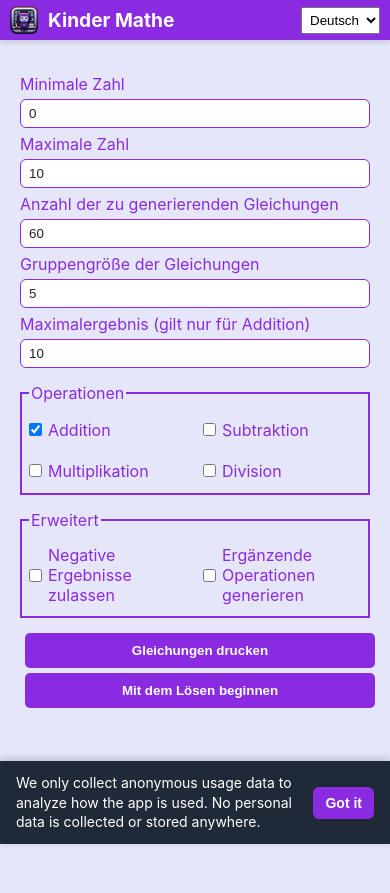
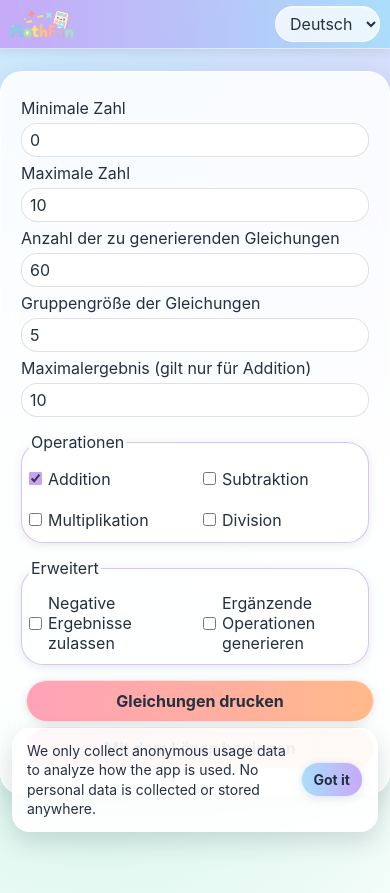
Before and after one commit to ashajjar/kids-math-app, a React (Create React App) app: page / in a window 390 px wide. Built offline with nearby package versions, Linux system fonts and the light colour scheme.

Commit message:
Updates app styling: replaced hardcoded colors with CSS variables, enhanced button and form styles, applied gradient backgrounds, and improved responsiveness across components. Added new app and logo assets.

```diff
--- a/src/App.css
+++ b/src/App.css
@@ -1,5 +1,7 @@
 .App {
   text-align: center;
+  min-height: 100vh;
+  color: var(--text);
 }
 
 .App-logo {
@@ -14,18 +16,18 @@
 }
 
 .App-header {
-  background-color: #282c34;
+  background-color: transparent;
   min-height: 100vh;
   display: flex;
   flex-direction: column;
   align-items: center;
   justify-content: center;
   font-size: calc(10px + 2vmin);
-  color: white;
+  color: var(--text);
 }
 
 .App-link {
-  color: #61dafb;
+  color: #2f6f9b;
 }
 
 @keyframes App-logo-spin {
--- a/src/components/CookieBanner.js
+++ b/src/components/CookieBanner.js
@@ -35,14 +35,16 @@ function CookieBanner() {
   // Inline styles kept minimal and CSP permits 'unsafe-inline' for styles in index.html
   const containerStyle = {
     position: 'fixed',
-    left: 0,
-    right: 0,
-    bottom: 0,
+    left: 12,
+    right: 12,
+    bottom: 12,
     zIndex: 1000,
-    background: '#1f2937', // gray-800
-    color: '#fff',
-    padding: '12px 16px',
-    boxShadow: '0 -2px 8px rgba(0,0,0,0.2)',
+    background: 'rgba(255, 255, 255, 0.92)',
+    color: '#243041',
+    padding: '12px 14px',
+    borderRadius: 18,
+    border: '1px solid rgba(255, 255, 255, 0.65)',
+    boxShadow: '0 10px 24px rgba(36, 48, 65, 0.16)',
     display: 'flex',
     alignItems: 'center',
     gap: '12px',
@@ -57,14 +59,15 @@ function CookieBanner() {
   };
 
   const buttonStyle = {
-    background: '#8A2BE2', // emerald-500
-    color: '#fff',
-    border: 'none',
-    borderRadius: '6px',
+    background: 'linear-gradient(90deg, rgba(164, 221, 249, 0.95), rgba(197, 164, 247, 0.95))',
+    color: '#243041',
+    border: '1px solid rgba(255, 255, 255, 0.65)',
+    borderRadius: '999px',
     padding: '8px 12px',
     fontSize: '14px',
     cursor: 'pointer',
     fontWeight: 'bold',
+    boxShadow: '0 2px 10px rgba(36, 48, 65, 0.10)',
   };
 
   return (
--- a/src/components/Header.js
+++ b/src/components/Header.js
@@ -15,7 +15,6 @@ function Header() {
         <header>
             <div className="brand">
                 <img src={logo} alt="Logo"/>
-                <h1>{t('startScreen.title')}</h1>
             </div>
             <select value={i18n.language} onChange={(e) => changeLanguage(e.target.value)}>
                 <option value="en">English</option>
--- a/src/index.css
+++ b/src/index.css
@@ -5,10 +5,111 @@ body {
     sans-serif;
   -webkit-font-smoothing: antialiased;
   -moz-osx-font-smoothing: grayscale;
-  background-color: #E6E6FA; /* Light violet background */
+  background: radial-gradient(1200px 800px at 15% 10%, rgba(164, 221, 249, 0.55), rgba(255, 255, 255, 0) 60%),
+    radial-gradient(900px 700px at 85% 15%, rgba(197, 164, 247, 0.45), rgba(255, 255, 255, 0) 55%),
+    radial-gradient(900px 700px at 25% 85%, rgba(166, 235, 212, 0.45), rgba(255, 255, 255, 0) 55%),
+    linear-gradient(180deg, #FFFFFF, rgba(255, 255, 255, 0.96));
+  color: #243041;
 }
 
 code {
   font-family: source-code-pro, Menlo, Monaco, Consolas, 'Courier New',
     monospace;
 }
+
+:root {
+  --pastel-blue: #A4DDF9;
+  --mint-green: #A6EBD4;
+  --soft-yellow: #FDE78C;
+  --light-peach: #FFB480;
+  --pastel-pink: #FF9AB3;
+  --lavender: #C5A4F7;
+  --white: #FFFFFF;
+
+  --text: #243041;
+  --text-muted: #4B5563;
+
+  --surface: rgba(255, 255, 255, 0.88);
+  --surface-solid: #FFFFFF;
+  --border: rgba(36, 48, 65, 0.14);
+
+  --shadow-sm: 0 2px 10px rgba(36, 48, 65, 0.10);
+  --shadow-md: 0 10px 24px rgba(36, 48, 65, 0.12);
+
+  --radius-sm: 10px;
+  --radius-md: 16px;
+  --radius-lg: 22px;
+
+  --focus-ring: 0 0 0 3px rgba(164, 221, 249, 0.75);
+}
+
+* {
+  box-sizing: border-box;
+}
+
+button,
+input,
+select {
+  font: inherit;
+}
+
+button {
+  -webkit-tap-highlight-color: transparent;
+}
+
+:focus-visible {
+  outline: none;
+  box-shadow: var(--focus-ring);
+}
+
+.primary-button {
+  background: linear-gradient(90deg, rgba(164, 221, 249, 0.95), rgba(197, 164, 247, 0.95));
+  color: #243041;
+  border: 1px solid rgba(255, 255, 255, 0.65);
+  padding: 10px 15px;
+  border-radius: 999px;
+  cursor: pointer;
+  transition: transform 0.12s ease, filter 0.2s ease, box-shadow 0.2s ease;
+  font-weight: bold;
+  box-shadow: var(--shadow-sm);
+}
+
+.primary-button:hover {
+  filter: brightness(0.98);
+}
+
+.primary-button:active {
+  transform: translateY(1px);
+}
+
+.primary-button:disabled {
+  opacity: 0.6;
+  cursor: not-allowed;
+  box-shadow: none;
+}
+
+.secondary-button {
+  background: linear-gradient(90deg, rgba(255, 154, 179, 0.92), rgba(255, 180, 128, 0.92));
+  color: #243041;
+  border: 1px solid rgba(255, 255, 255, 0.65);
+  padding: 10px 15px;
+  border-radius: 999px;
+  cursor: pointer;
+  transition: transform 0.12s ease, filter 0.2s ease, box-shadow 0.2s ease;
+  font-weight: bold;
+  box-shadow: var(--shadow-sm);
+}
+
+.secondary-button:hover {
+  filter: brightness(0.98);
+}
+
+.secondary-button:active {
+  transform: translateY(1px);
+}
+
+.secondary-button:disabled {
+  opacity: 0.6;
+  cursor: not-allowed;
+  box-shadow: none;
+}
--- a/src/styles/EquationDisplay.css
+++ b/src/styles/EquationDisplay.css
@@ -10,8 +10,8 @@
     /* Allow scrolling when content is taller (e.g., when keyboard opens) */
     overflow-y: auto;
     scroll-behavior: smooth;
-    background-color: #E6E6FA; /* Light violet background */
-    color: #8A2BE2; /* Primary violet color for text */
+    background-color: transparent;
+    color: var(--text);
     padding: 20px 20px calc(20px + env(safe-area-inset-bottom));
     box-sizing: border-box; /* Include padding in the width calculation */
 }
@@ -21,12 +21,19 @@
     max-width: 600px; /* Maximum width */
     text-align: center; /* Center the content */
     margin-bottom: 20px; /* Space between equations and navigation buttons */
+    padding: 18px 16px;
+    border-radius: var(--radius-lg);
+    background: var(--surface);
+    box-shadow: var(--shadow-md);
+    border: 1px solid rgba(255, 255, 255, 0.6);
+    backdrop-filter: blur(8px);
 }
 
 /* Style for individual equations */
 .equation {
     margin-bottom: 15px; /* Space between each equation */
     font-size: xx-large;
+    letter-spacing: 0.2px;
 }
 
 .equation input {
@@ -34,41 +41,63 @@
     width: 70px;
     height: 50px;
     font-size: xx-large;
-    color: #9a64cb;
+    color: var(--text);
+    background: var(--surface-solid);
+    border: 1.5px solid var(--border);
+    border-radius: var(--radius-md);
+    text-align: center;
+    box-shadow: 0 1px 0 rgba(255, 255, 255, 0.55) inset;
+}
+
+.equation input:focus {
+    outline: none;
+    border-color: rgba(164, 221, 249, 0.9);
+    box-shadow: var(--focus-ring);
 }
 
 .primary-button {
-    background-color: #8A2BE2; /* Primary violet color */
-    color: white;
-    border: none;
+    background: linear-gradient(90deg, rgba(164, 221, 249, 0.95), rgba(197, 164, 247, 0.95));
+    color: #243041;
+    border: 1px solid rgba(255, 255, 255, 0.65);
     padding: 10px 15px;
-    border-radius: 5px;
+    border-radius: 999px;
     cursor: pointer;
-    transition: background-color 0.3s;
+    transition: transform 0.12s ease, filter 0.2s ease, box-shadow 0.2s ease;
     font-weight: bold;
+    box-shadow: var(--shadow-sm);
 }
 
 .primary-button:hover {
-    background-color: #7D26CD; /* Slightly darker violet on hover */
+    filter: brightness(0.98);
+}
+
+.primary-button:active {
+    transform: translateY(1px);
 }
 
 .primary-button:disabled{
-    background-color: #9F90C1;
+    opacity: 0.6;
     cursor: not-allowed;
+    box-shadow: none;
 }
 
 .secondary-button {
-    background-color: #B0A1D3; /* Lighter violet or another secondary color */
-    color: white;
-    border: none;
+    background: linear-gradient(90deg, rgba(166, 235, 212, 0.95), rgba(253, 231, 140, 0.95));
+    color: #243041;
+    border: 1px solid rgba(255, 255, 255, 0.65);
     padding: 10px 15px;
-    border-radius: 5px;
+    border-radius: 999px;
     cursor: pointer;
-    transition: background-color 0.3s;
+    transition: transform 0.12s ease, filter 0.2s ease, box-shadow 0.2s ease;
+    box-shadow: var(--shadow-sm);
 }
 
 .secondary-button:hover {
-    background-color: #9F90C1; /* Slightly darker version of the secondary color */
+    filter: brightness(0.98);
+}
+
+.secondary-button:active {
+    transform: translateY(1px);
 }
 
 .button-container button {
--- a/src/styles/Header.css
+++ b/src/styles/Header.css
@@ -9,9 +9,10 @@ header {
     justify-content: space-between; /* Keep brand on the left, language select on the right */
     align-items: center;
     padding: 6px 10px; /* thinner header */
-    background-color: #8A2BE2; /* Adjust the color as per your theme */
-    color: white;
-    box-shadow: 0 2px 6px rgba(0,0,0,0.15); /* subtle separation when sticky */
+    background: linear-gradient(90deg, rgba(197, 164, 247, 0.92), rgba(164, 221, 249, 0.88));
+    color: var(--text);
+    border-bottom: 1px solid rgba(255, 255, 255, 0.55);
+    box-shadow: var(--shadow-sm);
 }
 
 /* Group logo and title on the left */
@@ -29,8 +30,14 @@ header img {
 header h1 {
     margin: 0; /* No extra spacing so it sits next to the logo */
     font-size: 1.2rem; /* thinner title */
+    letter-spacing: 0.2px;
 }
 
 header select {
-    padding: 4px; /* slightly smaller control */
+    padding: 6px 10px; /* slightly smaller control */
+    border-radius: 999px;
+    border: 1px solid rgba(255, 255, 255, 0.65);
+    background: rgba(255, 255, 255, 0.75);
+    color: var(--text);
+    box-shadow: 0 1px 0 rgba(255, 255, 255, 0.55) inset;
 }
--- a/src/styles/StartScreen.css
+++ b/src/styles/StartScreen.css
@@ -5,14 +5,14 @@
 /*}*/
 
 .start-screen {
-    color: #8A2BE2;
+    color: var(--text);
     display: flex; /* Enable Flexbox */
     flex-direction: column; /* Stack children vertically */
     align-items: center; /* Center children horizontally */
     justify-content: flex-start; /* Start content near the header */
     min-height: 100vh; /* Ensure background fills screen without forcing vertical centering */
     padding-top: 8px; /* Small space below sticky header */
-    background-color: #E6E6FA; /* Light violet background */
+    background-color: transparent;
 }
 
 .form-container {
@@ -20,6 +20,12 @@
     max-width: 600px; /* Maximum width of the form */
     padding: 20px;
     box-sizing: border-box; /* Include padding in the width calculation */
+    margin: 14px 0 22px;
+    border-radius: var(--radius-lg);
+    background: var(--surface);
+    box-shadow: var(--shadow-md);
+    border: 1px solid rgba(255, 255, 255, 0.6);
+    backdrop-filter: blur(8px);
 }
 
 .start-screen h1 {
@@ -36,6 +42,7 @@
 .form-container label {
     display: block; /* Make each label take up its own line */
     margin: 6px 0 4px; /* Slightly tighter and consistent spacing */
+    color: var(--text);
 }
 
 .form-container fieldset {
@@ -54,46 +61,61 @@
     display: block; /* Make each input take up its own line */
     width: 100%; /* Reasonable width without taking full row */
     padding: 6px 8px; /* Compact padding */
-    border: 1.5px solid #8A2BE2; /* Visible violet border */
-    border-radius: 6px; /* Soft corners */
-    background-color: #ffffff; /* Ensure good contrast with page */
-    color: #222;
+    border: 1.5px solid var(--border);
+    border-radius: var(--radius-md);
+    background-color: var(--surface-solid);
+    color: var(--text);
     box-sizing: border-box;
+    box-shadow: 0 1px 0 rgba(255, 255, 255, 0.55) inset;
 }
 
 /* Better focus state for accessibility */
 .form-container input[type="text"]:focus,
 .form-container input[type="number"]:focus {
     outline: none;
-    border-color: #7D26CD;
-    box-shadow: 0 0 0 2px rgba(138, 43, 226, 0.25);
+    border-color: rgba(164, 221, 249, 0.9);
+    box-shadow: var(--focus-ring);
 }
 
 /* Style for buttons */
 .form-container button {
-    background-color: #8A2BE2; /* Primary violet color */
-    color: white; /* White text for contrast */
-    border: none; /* Remove default border */
+    background: linear-gradient(90deg, rgba(255, 154, 179, 0.92), rgba(255, 180, 128, 0.92));
+    color: #243041;
+    border: 1px solid rgba(255, 255, 255, 0.65);
     padding: 10px 15px; /* Padding for better sizing */
     margin-top: 10px; /* Space above the button */
     cursor: pointer; /* Cursor changes to pointer to indicate button */
-    border-radius: 5px; /* Rounded corners */
-    transition: background-color 0.3s; /* Smooth transition for hover effect */
+    border-radius: 999px;
+    transition: transform 0.12s ease, filter 0.2s ease, box-shadow 0.2s ease;
     font-weight: bold;
+    box-shadow: var(--shadow-sm);
 }
 
 .form-container button:hover {
-    background-color: #7912d9; /* Slightly darker violet on hover */
+    filter: brightness(0.98);
+}
+
+.form-container button:active {
+    transform: translateY(1px);
+}
+
+.form-container button:disabled {
+    opacity: 0.6;
+    cursor: not-allowed;
+    box-shadow: none;
 }
 
 .operations-group {
-    border: 2px solid #8A2BE2; /* Primary violet color */
+    border: 1.5px solid rgba(197, 164, 247, 0.65);
     padding: 7px;
     margin-bottom: 15px;
     display: grid; /* Arrange operation checkboxes in a grid */
     grid-template-columns: repeat(2, 1fr); /* Two columns */
     grid-auto-rows: auto;
     gap: 8px 16px; /* Row and column gaps */
+    border-radius: var(--radius-lg);
+    background: rgba(255, 255, 255, 0.65);
+    box-shadow: var(--shadow-sm);
 }
 
 /* Make the legend span across both columns */
@@ -107,6 +129,10 @@
     display: flex;
     align-items: center;
     gap: 6px;
+}
+
+.operations-group input[type="checkbox"] {
+    accent-color: #C5A4F7;
 }
 
 /* Mobile: stack action buttons and make them full width */
```
Also changed, not shown: src/styles/ReviewAnswers.css (+12 -5 lines), src/resources/app-icon.png (added), src/resources/logo.png.
